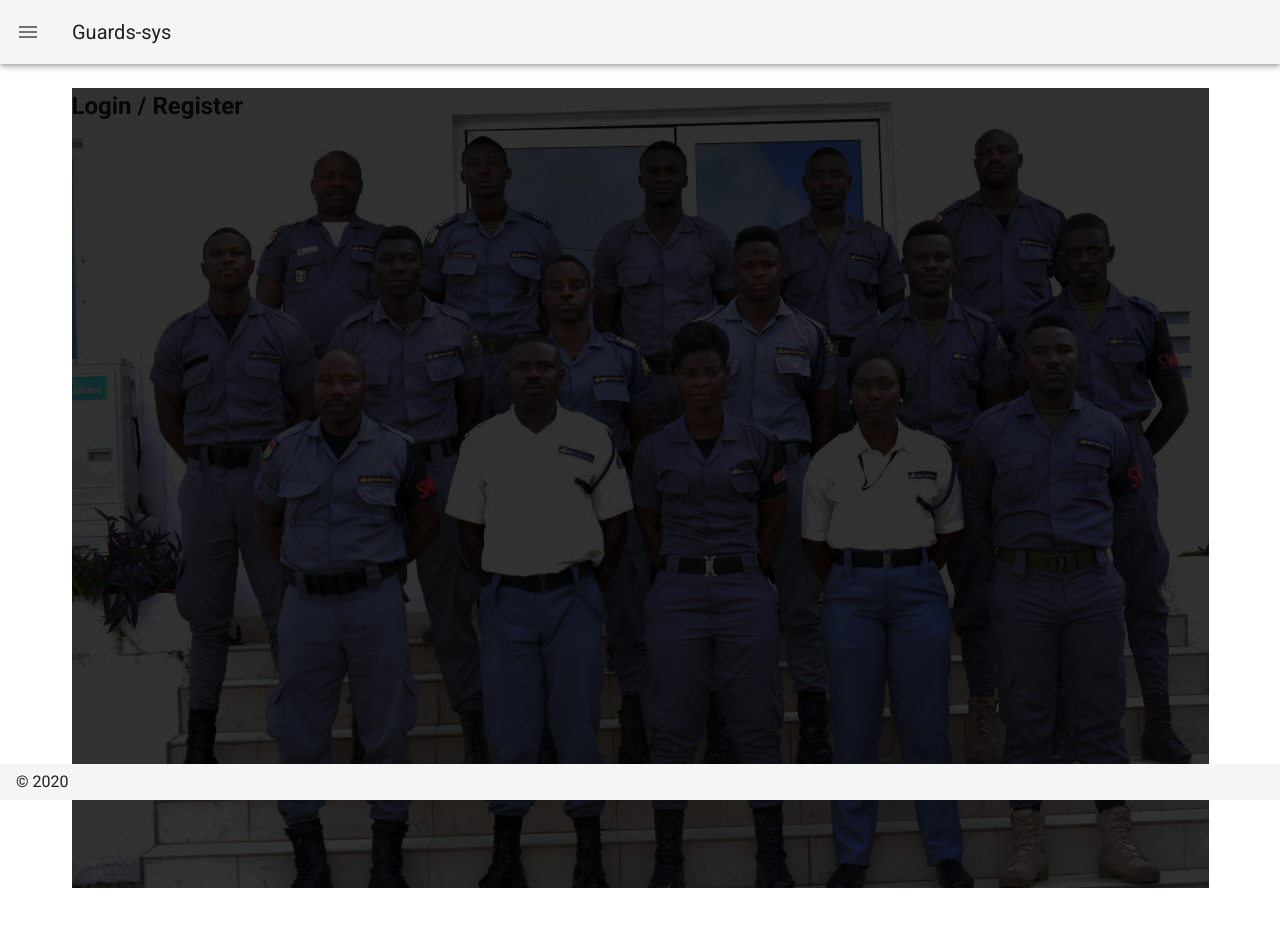
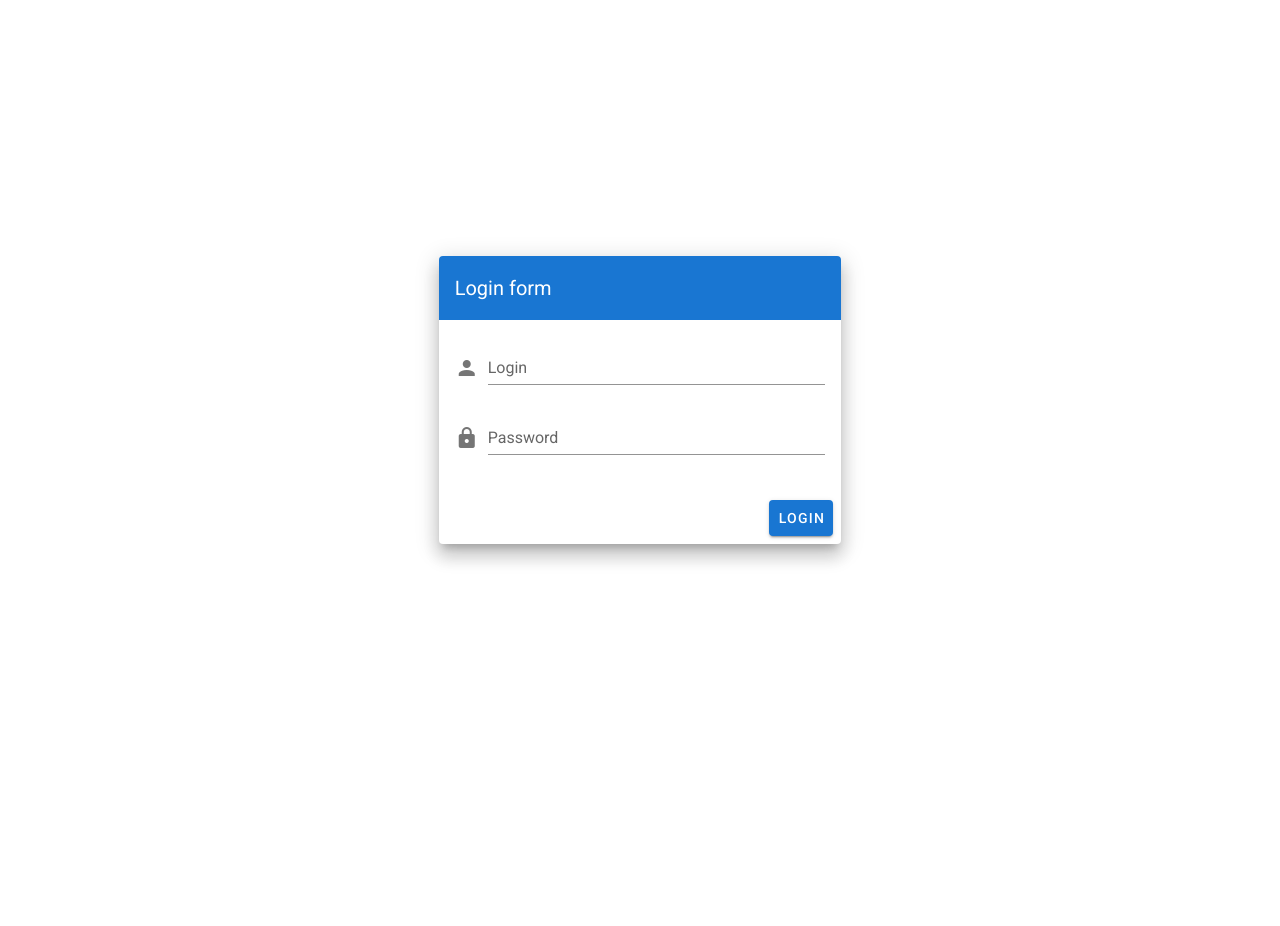
Before and after one commit to nytro04/guards-sys-frontend, a Nuxt app: page / in a window 1280 px wide. Shown: the top 926 px of the page. After the commit the page ends 800 px from the top, so only its background shows below. Built offline with nearby package versions, Linux system fonts and the light colour scheme.

Commit message:
feat: add login UI component with image background

```diff
--- a/assets/css/components/_login.scss
+++ b/assets/css/components/_login.scss
@@ -6,7 +6,8 @@
       rgba(0, 0, 0, 0.8)
     ),
     url(~assets/img/newimage2.jpg);
-  background-size: cover;
+  background-size: cover !important;
+  width: 100% !important;
 }
 
 // .test {
--- a/components/Auth/Login.vue
+++ b/components/Auth/Login.vue
@@ -1,13 +1,48 @@
 <template>
-  <header class="login">
-    <div class="">
-      <h2>Login / Register</h2>
-    </div>
-  </header>
+  <v-app id="inspire" class="login">
+    <v-main>
+      <v-container class="fill-height" fluid>
+        <v-row align="center" justify="center">
+          <v-col cols="12" sm="8" md="4">
+            <v-card class="elevation-12">
+              <v-toolbar color="primary" dark flat>
+                <v-toolbar-title>Login form</v-toolbar-title>
+                <v-spacer></v-spacer>
+              </v-toolbar>
+              <v-card-text>
+                <v-form>
+                  <v-text-field
+                    label="Login"
+                    name="login"
+                    prepend-icon="mdi-account"
+                    type="text"
+                  ></v-text-field>
+
+                  <v-text-field
+                    id="password"
+                    label="Password"
+                    name="password"
+                    prepend-icon="mdi-lock"
+                    type="password"
+                  ></v-text-field>
+                </v-form>
+              </v-card-text>
+              <v-card-actions>
+                <v-spacer></v-spacer>
+                <v-btn color="primary">Login</v-btn>
+              </v-card-actions>
+            </v-card>
+          </v-col>
+        </v-row>
+      </v-container>
+    </v-main>
+  </v-app>
 </template>
 
 <script>
-export default {}
+export default {
+  props: {
+    source: String
+  }
+}
 </script>
-
-<style></style>
--- a/layouts/default.vue
+++ b/layouts/default.vue
@@ -52,7 +52,7 @@
 <script>
 export default {
   components: {
-    Navbar: () => import('@/components/layout/Navbar'),
+    Navbar: () => import('@/components/layout/Navbar'), // only load global components eg. navbar and footer in the defaults layout.
     Footer: () => import('@/components/layout/Footer')
   },
   data() {
--- /dev/null
+++ b/layouts/login.vue
@@ -0,0 +1,11 @@
+<template>
+  <div>
+    <nuxt />
+  </div>
+</template>
+
+<script>
+export default {}
+</script>
+
+<style></style>
--- a/pages/index.vue
+++ b/pages/index.vue
@@ -1,5 +1,5 @@
 <template>
-  <div class="container">
+  <div class="">
     <Login />
   </div>
 </template>
@@ -8,6 +8,7 @@
 export default {
   components: {
     Login: () => import('~/components/Auth/Login')
-  }
+  },
+  layout: 'login'
 }
 </script>
```
